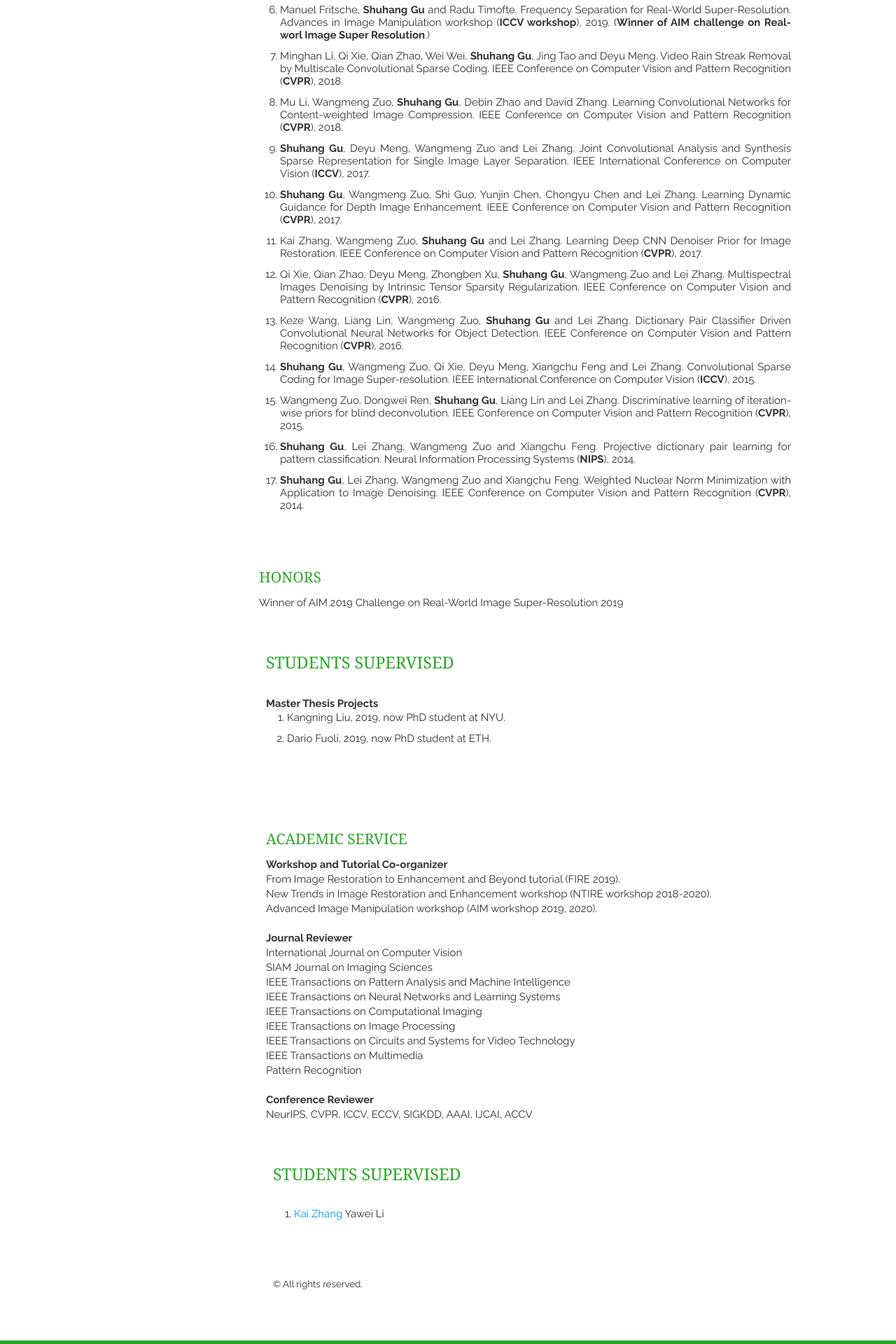
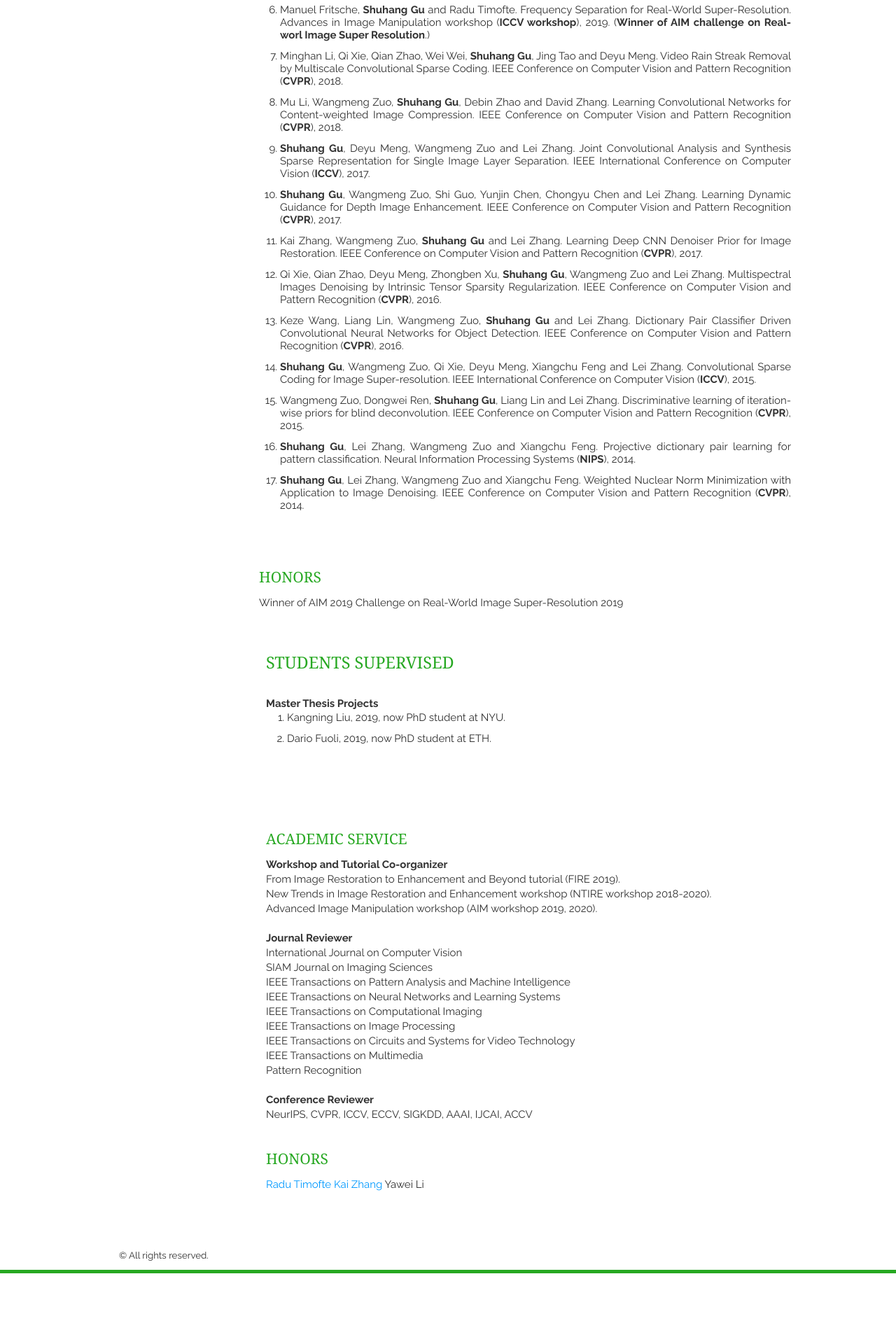
Before and after one commit to ShuhangGu/shuhanggu.github.com, a Jekyll site: the page built from index.html, in a window 1280 px wide. Shown: the part 1378-3298 px from the top of the page at 70% size. Built offline with Jekyll 4.4.1, drawn with Linux system fonts in a browser that asks for light colours; nearby versions of some CDN libraries; the list of posts is cut into pages by our own code; after the commit the page ends 3197 px from its top, so only the background shows below that.

Commit message:
Update Collaborators.html

```diff
--- a/_includes/Collaborators.html
+++ b/_includes/Collaborators.html
@@ -1,45 +1,12 @@
-<style type="text/css">
-<!--
-.STYLE13 {	color: #FF0000;
-	font-style: italic;
-}
-.STYLE15 {color: #FF0000; font-style: italic; font-weight: bold; }
-a:link {
-	color: #0099FF;
-}
-a:visited {
-	color: #0099FF;
-}
--->
-</style>
 <section class="thirteen columns">
-    <article>
-      <header><h1>
-        <section class="thirteen columns">
-          <h1>
-            <article>
-              <header></header>
-            </article>
-          Students Supervised </h1>
-        </section></h1>
-  </header>
-    </article>
-    <section class="thirteen columns">
-      <article>
-        <header></header>
-        <ol>
-	    <li>
-            <div align="justify">
-              <div align="justify">
-                <div align="justify"> <a href="https://cszn.github.io/">Kai Zhang</a>     Yawei Li</div>
-              </div>
-            </div>
-          </li>
-        </ol>
-
-
-        <ol>
-	</ol>
-        <p>&nbsp;</p>
-      </article>
-    </section>
+  <h1>Honors</h1>
+  <article>
+    <header></header>
+    <ul>
+      <li>
+        <p><a href="http://people.ee.ethz.ch/~timofter/">Radu Timofte</a>    <a href="https://cszn.github.io/">Kai Zhang</a>     Yawei Li</div></p>
+      </li>
+    </ul>
+  </article>
+  <article></article>
+</section>
```
